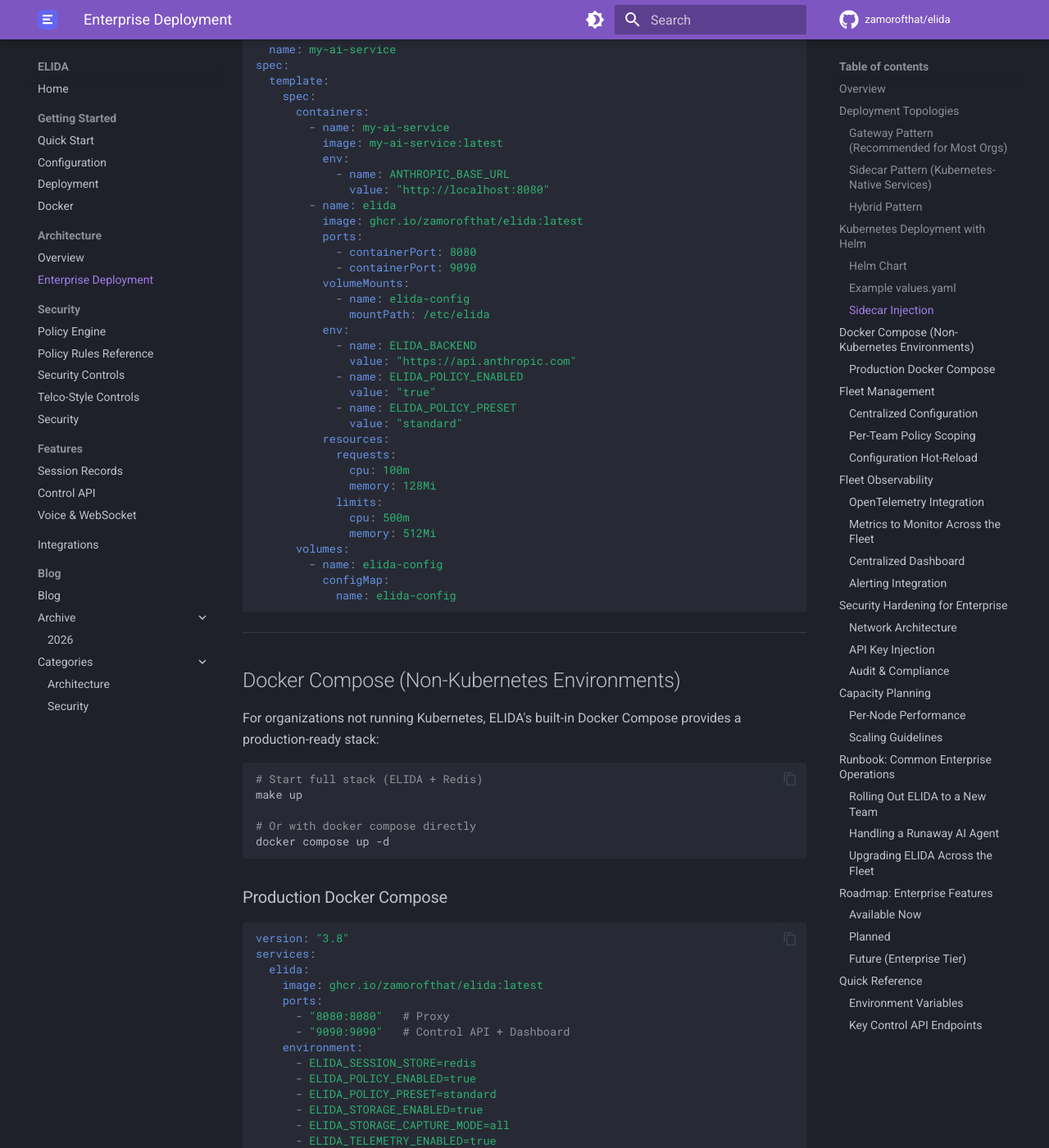
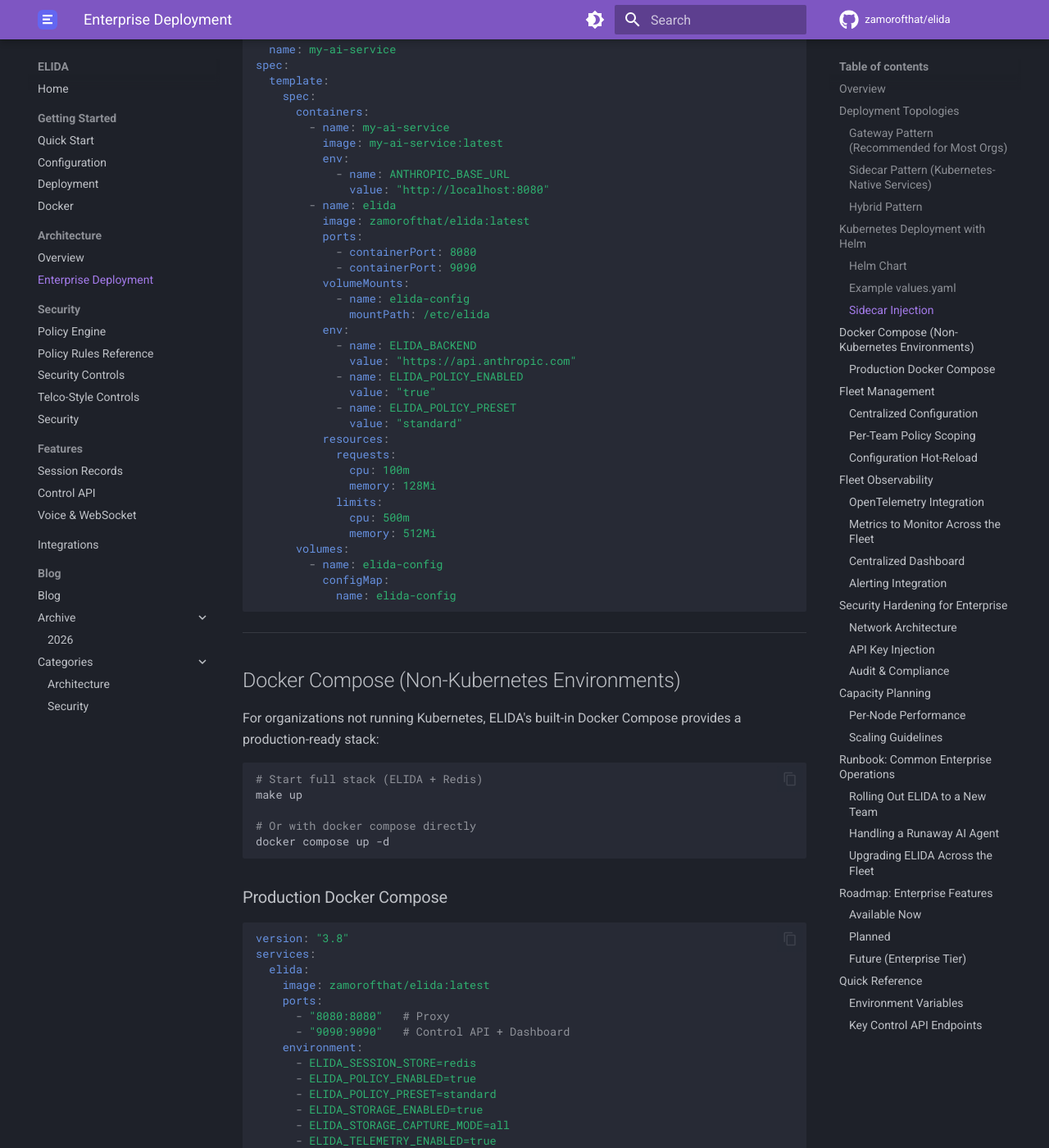
Before and after one commit to zamorofthat/elida, an MkDocs documentation site: the page built from docs/enterprise-deployment.md, in a window 1280 px wide and 1400 px high, scrolled down 4641 px. Shown: the whole window at 82% size. Built offline with MkDocs 1.6.1 and Material for MkDocs 9.7.7, drawn with Linux system fonts in a browser that asks for light colours; comment, search, counter and statistics services are not loaded; some of the changed text lies outside the part shown.

Commit message:
docs: fix quickstart image, document allowlisted_tools defaults (feedback #6)
Entire-Checkpoint: e03be68c8a8b

```diff
--- a/docs/enterprise-deployment.md
+++ b/docs/enterprise-deployment.md
@@ -125,7 +125,7 @@
 replicaCount: 3
 
 image:
-  repository: ghcr.io/zamorofthat/elida
+  repository: zamorofthat/elida
   tag: latest
   pullPolicy: IfNotPresent
 
@@ -227,7 +227,7 @@
             - name: ANTHROPIC_BASE_URL
               value: "http://localhost:8080"
         - name: elida
-          image: ghcr.io/zamorofthat/elida:latest
+          image: zamorofthat/elida:latest
           ports:
             - containerPort: 8080
             - containerPort: 9090
@@ -274,7 +274,7 @@
 version: "3.8"
 services:
   elida:
-    image: ghcr.io/zamorofthat/elida:latest
+    image: zamorofthat/elida:latest
     ports:
       - "8080:8080"   # Proxy
       - "9090:9090"   # Control API + Dashboard
```
Also changed, not shown: CHANGELOG.md (+11 -0 lines), README.md (+1 -1 lines), docs/configuration.md (+2 -0 lines), docs/getting-started.md (+1 -1 lines), docs/index.md (+1 -1 lines), docs/integrations.md (+2 -2 lines).
